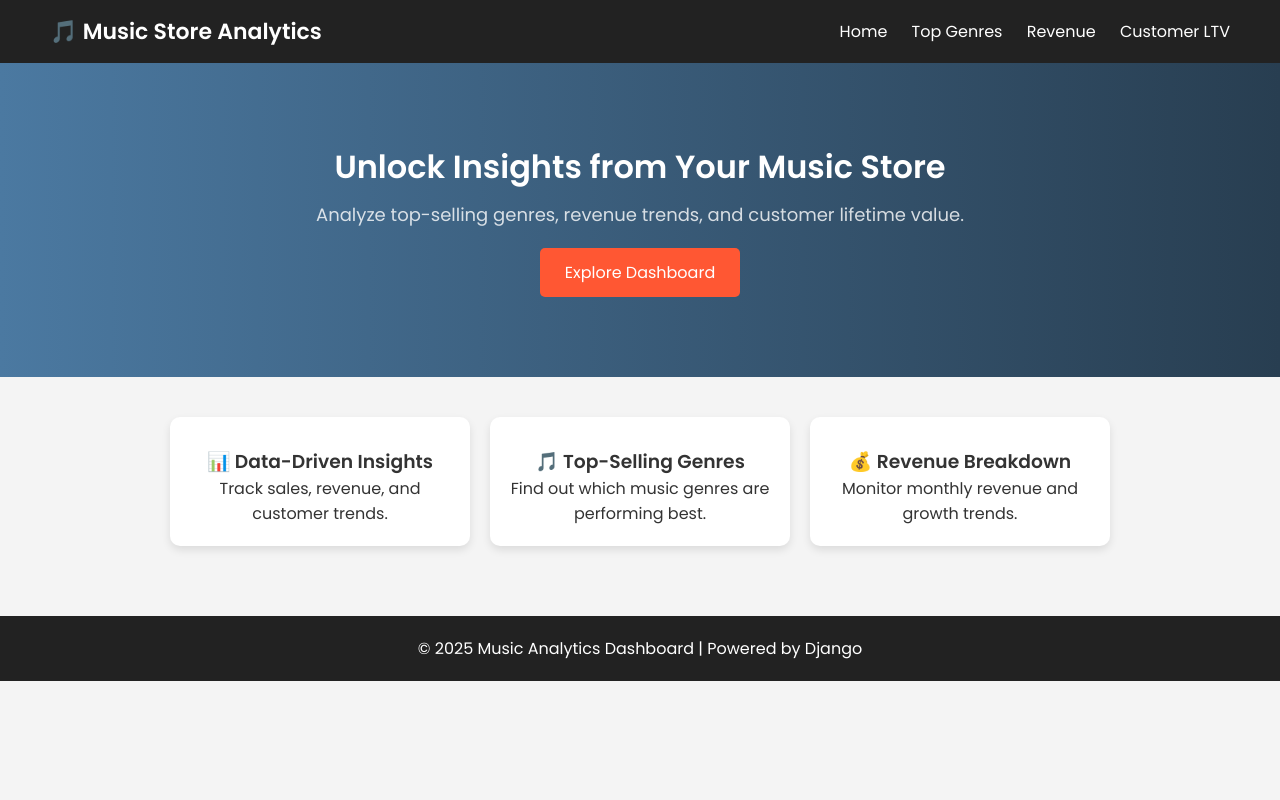
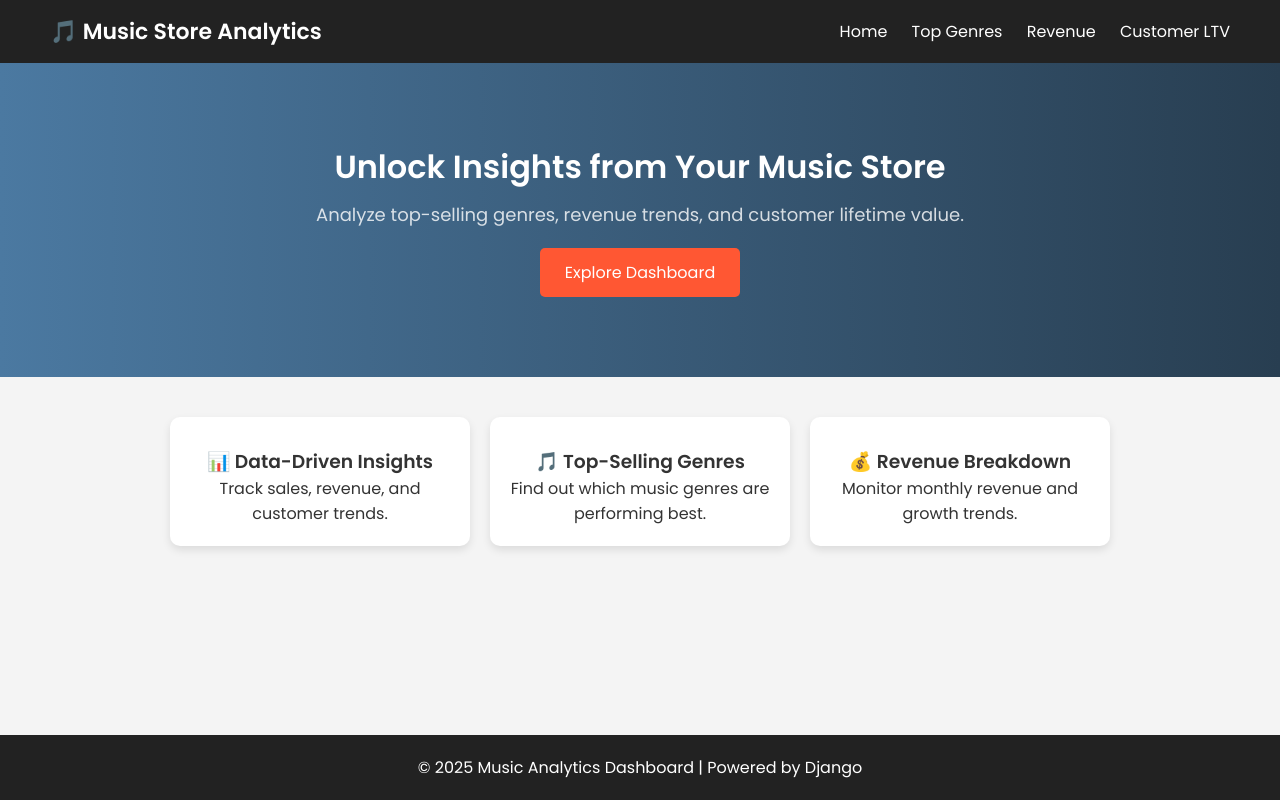
Before and after one commit to badalharit/Music-Store-Analytical-Reports-Using-MySQL, a Django app: page / in a window 1280 px wide. Run offline with Django 5.2, Linux system fonts and the light colour scheme.

Commit message:
Dynamic Header Footer

```diff
--- a/reports/dashboard/analytics/static/css/style.css
+++ b/reports/dashboard/analytics/static/css/style.css
@@ -4,10 +4,16 @@
     box-sizing: border-box;
     font-family: 'Poppins', sans-serif;
 }
-body {
+
+/* Ensure full-page layout */
+html, body {
+    height: 100%;
+    display: flex;
+    flex-direction: column;
     background-color: #f4f4f4;
     color: #333;
 }
+
 .navbar {
     display: flex;
     justify-content: space-between;
@@ -16,30 +22,36 @@ body {
     background: #222;
     color: #fff;
 }
+
 .navbar h1 {
     font-size: 22px;
 }
+
 .navbar a {
     color: #fff;
     margin-left: 20px;
     text-decoration: none;
     font-weight: 500;
 }
+
 .hero {
     text-align: center;
     padding: 80px 20px;
     background: linear-gradient(to right, #4b79a1, #283e51);
     color: white;
 }
+
 .hero h2 {
     font-size: 32px;
     margin-bottom: 10px;
 }
+
 .hero p {
     font-size: 18px;
     opacity: 0.8;
     margin-bottom: 20px;
 }
+
 .hero button {
     background: #ff5733;
     color: white;
@@ -49,12 +61,19 @@ body {
     cursor: pointer;
     font-size: 16px;
 }
+
 .cards {
     display: flex;
     justify-content: center;
     gap: 20px;
     padding: 40px;
 }
+
+/* Push footer to bottom */
+.content {
+    flex: 1;
+}
+
 .card {
     background: white;
     padding: 20px;
@@ -63,13 +82,18 @@ body {
     box-shadow: 0 4px 8px rgba(0, 0, 0, 0.1);
     border-radius: 10px;
 }
+
 .card h3 {
     margin-top: 10px;
 }
+
+/* Sticky Footer */
 .footer {
     text-align: center;
     padding: 20px;
     background: #222;
     color: white;
-    margin-top: 30px;
+    width: 100%;
+    position: relative;
+    bottom: 0;
 }
--- /dev/null
+++ b/reports/dashboard/analytics/templates/includes/footer.html
@@ -0,0 +1,4 @@
+<!-- templates/includes/footer.html -->
+<footer class="footer">
+    <p>&copy; 2025 Music Analytics Dashboard | Powered by Django</p>
+</footer>
--- /dev/null
+++ b/reports/dashboard/analytics/templates/includes/header.html
@@ -0,0 +1,10 @@
+<!-- templates/includes/header.html -->
+<div class="navbar">
+    <h1>🎵 Music Store Analytics</h1>
+    <div>
+        <a href="/">Home</a>
+        <a href="/analytics/top-genres/">Top Genres</a>
+        <a href="/analytics/monthly-revenue/">Revenue</a>
+        <a href="/analytics/customer-ltv/">Customer LTV</a>
+    </div>
+</div>
--- a/reports/dashboard/analytics/templates/landing.html
+++ b/reports/dashboard/analytics/templates/landing.html
@@ -9,16 +9,11 @@
     <script src="/static/js/script.js"></script>
 </head>
 <body>
-    <div class="navbar">
-        <h1>🎵 Music Store Analytics</h1>
-        <div>
-            <a href="/">Home</a>
-            <a href="/analytics/top-genres/">Top Genres</a>
-            <a href="/analytics/monthly-revenue/">Revenue</a>
-            <a href="/analytics/customer-ltv/">Customer LTV</a>
-        </div>
-    </div>
 
+    {% include "includes/header.html" %}
+
+    <!-- Main content wrapper to push footer down -->
+    <div class="content">
         <div class="hero">
             <h2>Unlock Insights from Your Music Store</h2>
             <p>Analyze top-selling genres, revenue trends, and customer lifetime value.</p>
@@ -39,9 +34,9 @@
                 <p>Monitor monthly revenue and growth trends.</p>
             </div>
         </div>
+    </div>
 
-    <div class="footer">
-        <p>&copy; 2025 Music Analytics Dashboard | Powered by Django</p>
-    </div>
+    <!-- Sticky Footer -->
+    {% include "includes/footer.html" %}
 </body>
 </html>
```
Also changed, not shown: reports/dashboard/analytics/templates/analytics/top_genres.html (+15 -15 lines). Lines whose indentation alone changed are shown as unchanged.
